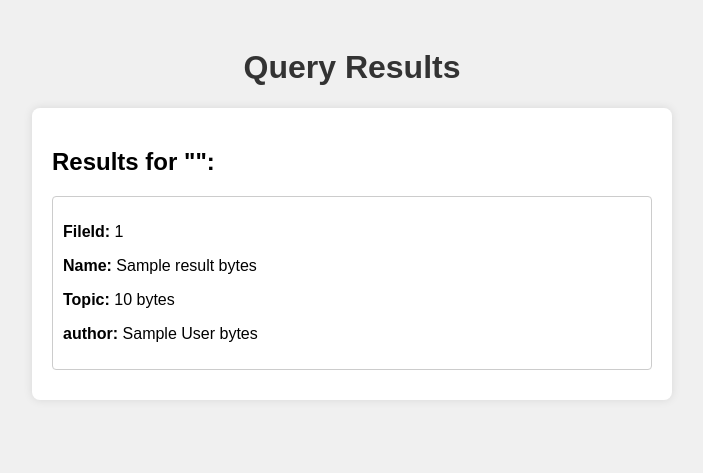
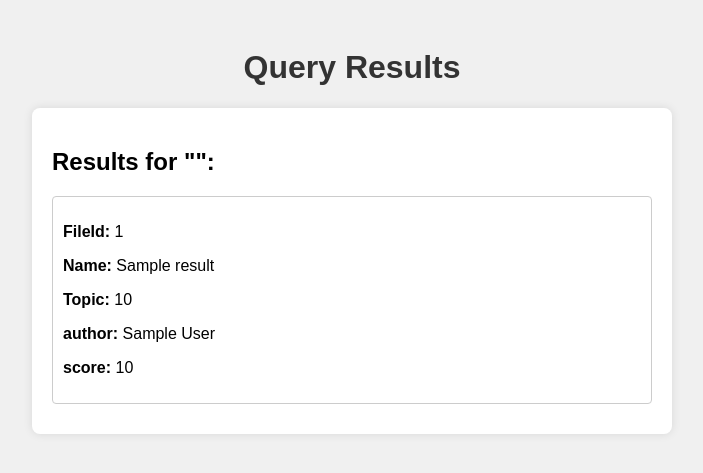
Before and after one commit to dhayac/UploadRetriever, a FastAPI app: template app/templates/queryresult.html in a window 1280 px wide. Shown: the top 473 px of the page, without its empty margins (288-991 px from the left). Run offline with FastAPI, Linux system fonts and the light colour scheme; the template is opened without the code that fills it: most values are stand-ins (such as "Sample title", 1, 10 or a date in 2020); parts of the project's set-up code (start-up, migrations or seed data) failed here and were passed over.

Commit message:
feat: added file count feature and display score in queryresult

```diff
--- a/app/services/vector_db_services/faiss_db.py
+++ b/app/services/vector_db_services/faiss_db.py
@@ -73,5 +73,3 @@ class FaissDB(VectorDBInterface):
                 raise VectoridNotFoundException(f"Vectors is not found in vector db ")
         else:
             return True
-    async def check_doc_count(self):
-        pass
--- a/app/templates/processfile.html
+++ b/app/templates/processfile.html
@@ -55,6 +55,10 @@
             <span class="result-label">Upload Status:</span>
             <span>{{ upload_status }}</span>
         </div>
+        <div>
+            <span class="result-label">Files Count:</span>
+            <span>{{ filescount }}</span>
+        </div>
     </div>
 </body>
 </html>
--- a/app/templates/queryresult.html
+++ b/app/templates/queryresult.html
@@ -39,9 +39,10 @@
             <div class="result-item">
                 <!-- <p><strong>Filename:</strong> {{ result.filename }}</p> -->
                 <p><strong>FileId:</strong> {{ result.file_id }}</p>
-                <p><strong>Name:</strong> {{ result.name }} bytes</p>
-                <p><strong>Topic:</strong> {{ result.topic }} bytes</p>
-                <p><strong>author:</strong> {{ result.author }} bytes</p>
+                <p><strong>Name:</strong> {{ result.name }} </p>
+                <p><strong>Topic:</strong> {{ result.topic }} </p>
+                <p><strong>author:</strong> {{ result.author }} </p>
+                <p><strong>score:</strong> {{ result.score }} </p>
             </div>
             {% endfor %}
         {% else %}
--- a/app/utilities/db_utilities/mongodb.py
+++ b/app/utilities/db_utilities/mongodb.py
@@ -87,19 +87,17 @@ class MongoDB:
                 fileids = [fileids]
             cursors = [collection.find({"file_id":fileid}) for fileid in fileids]
             metadata = []
-            for cursor in cursors:
+            for n, cursor in enumerate(cursors):
                 dic = {}
                 for post in cursor:
                     dic["file_id"] = post["file_id"]
                     dic["name"] = post["name"]
                     dic["author"] = post["author"]
                     dic["topic"] = post["topic"]
+                    dic["score"] = scores[n]
                 if len(dic) != 0:
                     metadata.append(dic)
             return metadata
-            # if len(metadata) == 0:
-            #     return "No files found"
-            # else:
         except Exception as exe:
             logger.error(f"Error during retrivel {exe}", exc_info= True)
             raise exe
```
Also changed, not shown: app/utilities/helper.py (+9 -1 lines), 2 other files.
